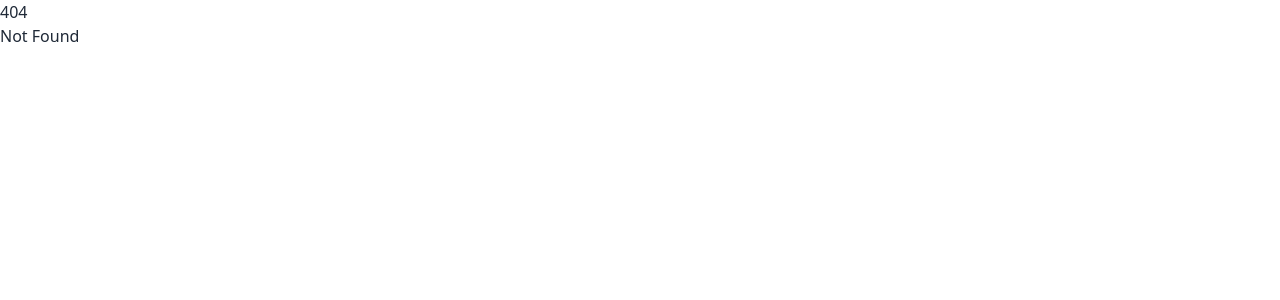
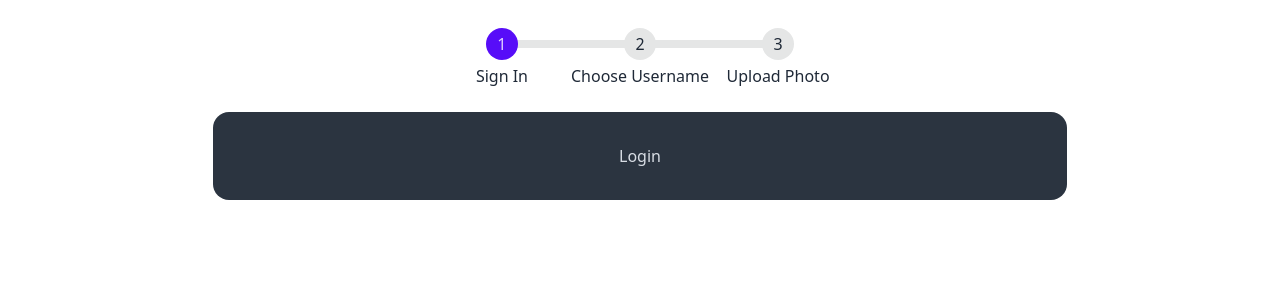
Before and after one commit to Brandon-Ritchie/fireship-sveltekit-tutorial, a SvelteKit app: page /login in a window 1280 px wide. Before the commit this address had no page. Shown: the top 300 px of the page. Built offline with nearby package versions, Linux system fonts and the light colour scheme.

Commit message:
Multi-step login form

```diff
--- a/src/routes/+layout.svelte
+++ b/src/routes/+layout.svelte
@@ -2,4 +2,6 @@
     import '../app.css'
 </script>
 
-<slot/>
+<div class="min-h-screen flex flex-col">
+    <slot/>
+</div>
--- /dev/null
+++ b/src/routes/login/+layout.svelte
@@ -0,0 +1,27 @@
+<script lang="ts">
+    import {page} from '$app/stores';
+</script>
+
+<nav class="flex justify-center my-6">
+    <ul class="steps">
+        <a href="/login" class="step step-primary">Sign In</a>
+        <a
+                href="/login/username"
+                class="step"
+                class:step-primary={$page.route.id?.match(/username|photo/g)}>
+            Choose Username
+        </a>
+        <a
+                href="/login/photo"
+                class="step"
+                class:step-primary={$page.route.id?.includes("photo")}>
+            Upload Photo
+        </a>
+    </ul>
+</nav>
+
+<main class="card w-4/6 bg-neutral text-neutral-content mx-auto">
+    <div class="card-body items-center text-center">
+        <slot/>
+    </div>
+</main>
--- /dev/null
+++ b/src/routes/login/+page.svelte
@@ -0,0 +1,5 @@
+<script lang="ts">
+
+</script>
+
+<h2>Login</h2>
--- /dev/null
+++ b/src/routes/login/photo/+page.svelte
@@ -0,0 +1,5 @@
+<script lang="ts">
+
+</script>
+
+<h2>Photo</h2>
--- /dev/null
+++ b/src/routes/login/username/+page.svelte
@@ -0,0 +1,5 @@
+<script lang="ts">
+
+</script>
+
+<h2>Username</h2>
```
